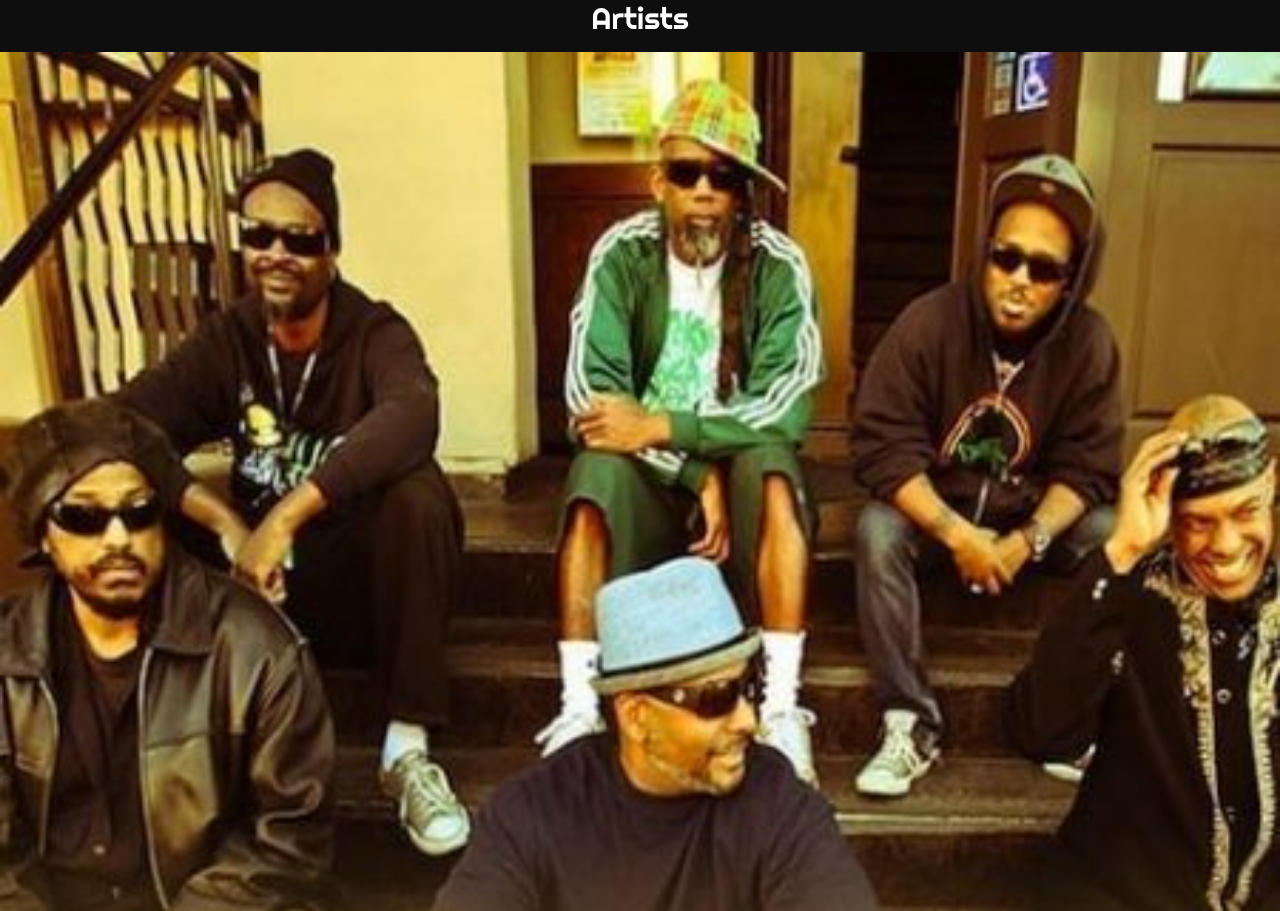
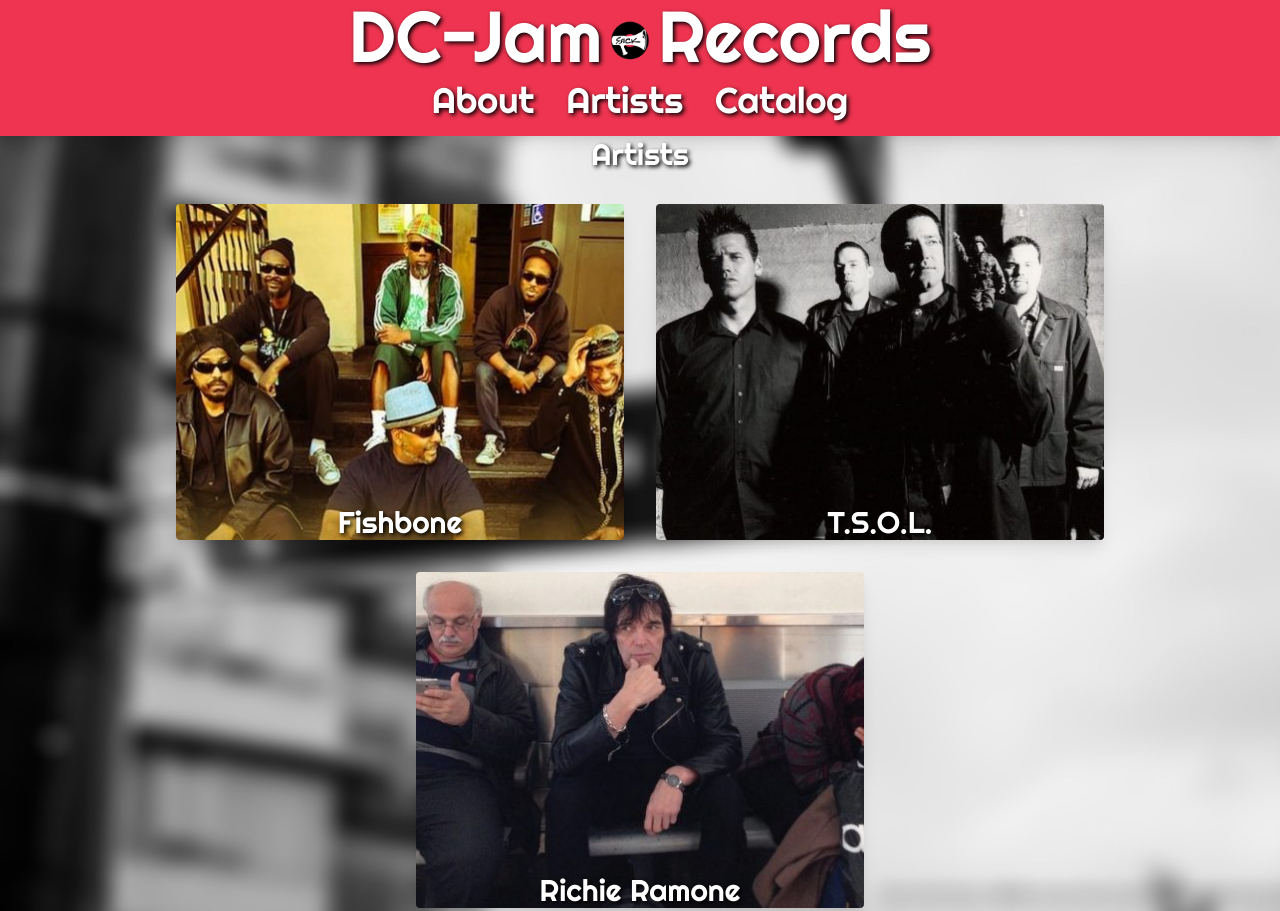
Before and after one commit to ajmillerdevelopment/dc-jam, a Gatsby site: page /artists in a window 1280 px wide. Shown: the top 911 px of the page. Built offline with nearby package versions, Linux system fonts and the light colour scheme; Gatsby itself is replaced by a stand-in of ours.

Commit message:
deskop artists

```diff
--- a/src/pages/artists.js
+++ b/src/pages/artists.js
@@ -4,6 +4,7 @@ import MobileHeader from '../comps/MobileHeader'
 import fishbone from '../images/fishbone.jpg'
 import tsol from '../images/tsol.jpg'
 import richie from '../images/richie.jpg'
+import DesktopHeader from '../comps/DesktopHeader'
 const ArtistsPage = () => {
     const [open, setOpen] = React.useState(false)
     const expand = () => {
@@ -22,24 +23,27 @@ const ArtistsPage = () => {
       }
   }
     return(
-        <div className="root min-h-screen bg-background-black" onClick={(e) => collapse(e.target)}>
+        <div className="root sm:blurred-bg min-h-screen bg-background-black" onClick={(e) => collapse(e.target)}>
             <Drawer/>
             <MobileHeader expand={expand}/>
-            <h2 className="font-display text-white mb-4 text-center text-3xl">Artists</h2>
-            <article className="relative" >
+            <DesktopHeader/>
+            <h2 className="font-display text-white mb-4 text-center txt-shadow text-3xl">Artists</h2>
+            <div className="flex flex-col justify-center sm:flex-row sm:flex-wrap">
+            <article className="relative shadow-lg sm:m-4 sm:max-w-md" >
               <a href="/fishbone">
-              <img src={fishbone} alt="" className="w-full"/>
+              <img src={fishbone} alt="" className="w-full sm:rounded"/>
               <h2 className="font-display absolute bottom-0 z-10 text-center w-full txt-shadow text-3xl text-white">Fishbone</h2>
               </a>
             </article>
-            <article className="relative" >
-              <img src={tsol} alt="" className="w-full"/>
+            <article className="relative shadow-lg sm:m-4 sm:max-w-md" >
+              <img src={tsol} alt="" className="w-full rounded"/>
               <h2 className="font-display absolute bottom-0 z-10 text-center w-full txt-shadow text-3xl text-white">T.S.O.L.</h2>
             </article>
-            <article className="relative" >
-              <img src={richie} alt="" className="w-full"/>
+            <article className="relative shadow-lg sm:m-4 sm:max-w-md" >
+              <img src={richie} alt="" className="w-full rounded"/>
               <h2 className="font-display absolute bottom-0 z-10 text-center w-full txt-shadow text-3xl text-white">Richie Ramone</h2>
             </article>
+            </div>
         </div>
     )
 }
```
